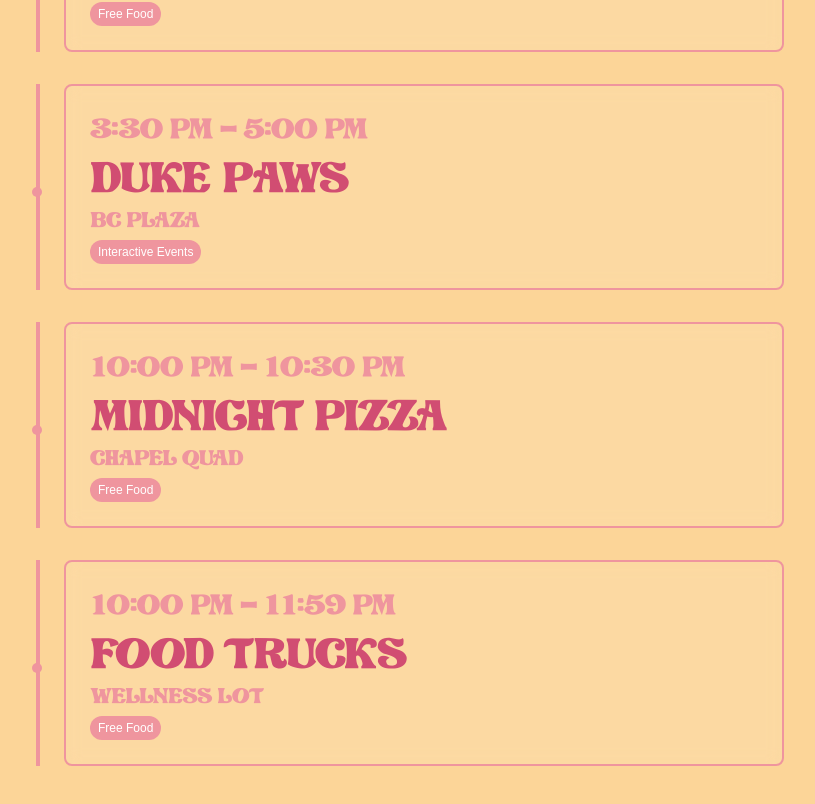
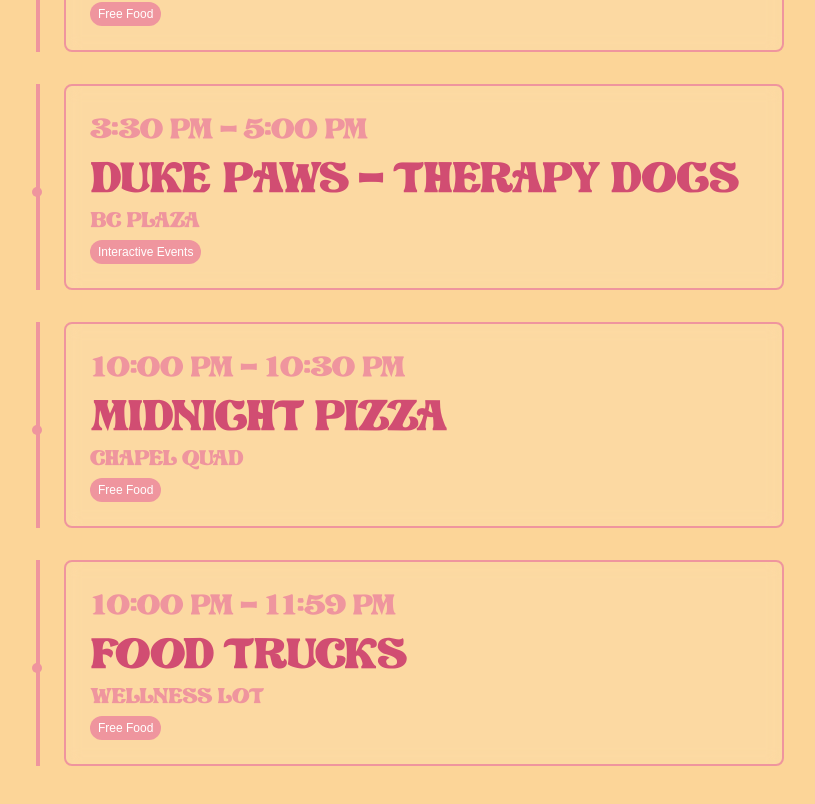
Before and after one commit to kartikeyegupta/ldocartistreveal, a Next.js app: page /schedule in a window 1280 px wide. Shown: the part 10236-11040 px from the top of the page, without its empty margins (240-1055 px from the left). Built offline with nearby package versions, Linux system fonts and the light colour scheme.

Commit message:
PAWS update

```diff
--- a/app/schedule/page.tsx
+++ b/app/schedule/page.tsx
@@ -94,7 +94,7 @@ export default function Schedule() {
     { time: "2:00 PM - 3:30 PM", event: "Stuff-a-Critter", location: "Chapel Quad", categories: ["Interactive Events", "Giveaways"] },
     { time: "2:00 PM - 4:00 PM", event: "Karaoke", location: "Wellness", categories: ["Interactive Events"] },
     { time: "3:00 PM - 6:00 PM", event: "Penn Pavilion BBQ", location: "Penn Pavilion", categories: ["Free Food"] },
-    { time: "3:30 PM - 5:00 PM", event: "Duke PAWS", location: "BC Plaza", categories: ["Interactive Events"] },
+    { time: "3:30 PM - 5:00 PM", event: "Duke PAWS - Therapy Dogs", location: "BC Plaza", categories: ["Interactive Events"] },
     { time: "10:00 PM - 11:59 PM", event: "Food Trucks", location: "Wellness Lot", categories: ["Free Food"] },
     { time: "10:00 PM - 10:30 PM", event: "Midnight Pizza", location: "Chapel Quad", categories: ["Free Food"] }
   ];
```
